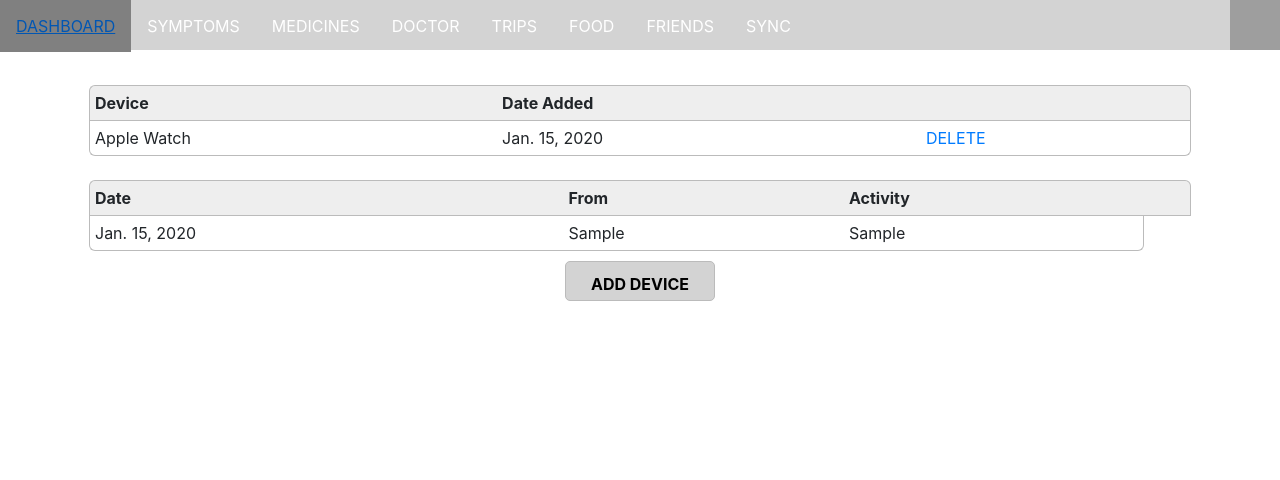
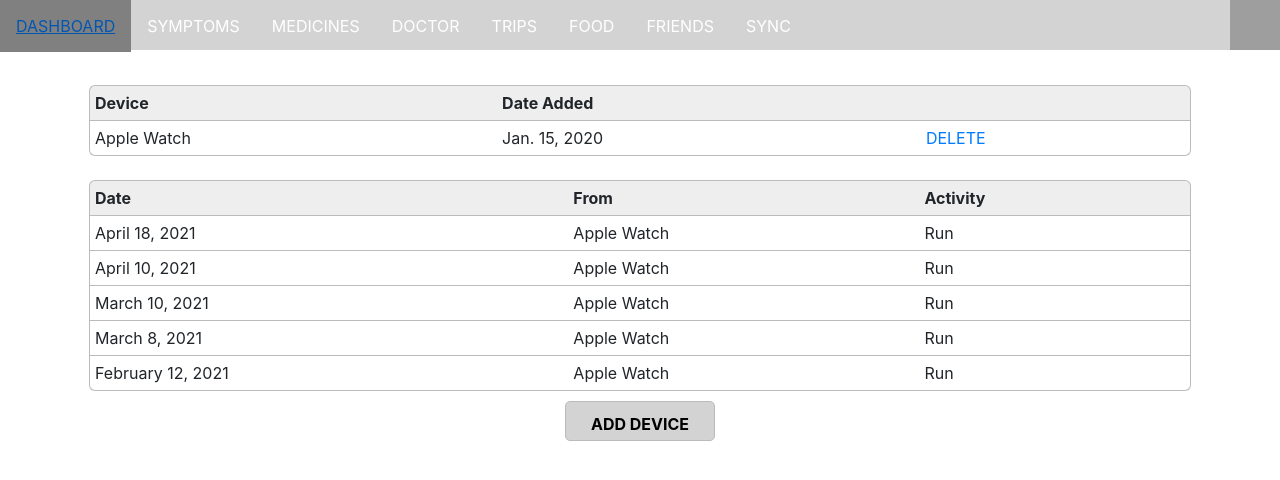
Before and after one commit to smithts/My-COVID-Dashboard, a Django app: page /dashboard/sync/ in a window 1280 px wide. Shown: the top 480 px of the page. Run offline with Django 3.2, Linux system fonts and the light colour scheme; tables that the repository leaves empty hold one stand-in row (values such as "Sample post"); grey boxes are pictures that could not be loaded.

Commit message:
Hardcoded HTML of sync page to return activity logs when devices are selected. Added funtionality so that the same device cannot be added twice. Updated food tye selections.

```diff
--- a/mysite/dashboard/models.py
+++ b/mysite/dashboard/models.py
@@ -171,7 +171,7 @@ class Device(models.Model):
     date_added = models.DateField('date published')
 
     def __str__(self):
-        return self.device + " added on " + self.date_added + "."
+        return self.device + " added on " + str(self.date_added) + "."
 
 class DeviceForm(ModelForm):
     class Meta:
@@ -182,15 +182,18 @@ class DeviceForm(ModelForm):
 # Sync Health Data
 class HealthData(models.Model):
 
+    #device = models.ForeignKey(Device, on_delete=models.CASCADE, null=True)
     device = models.CharField(max_length=100)
     log_date = models.DateField('date published')
     activity = models.CharField(max_length=100)
 
     def __str__(self):
-        return self.activity + " logged on " + self.log_date + "."
+        return self.activity + " logged on " + str(self.log_date) + "."
 
+'''
 class HealthDataForm(ModelForm):
     class Meta:
         widgets = {'log_date': DateInput()}
         model = HealthData
         fields = ['log_date', 'device', 'activity']
+'''
--- /dev/null
+++ b/mysite/dashboard/templates/sync/device_already_synced.html
@@ -0,0 +1,6 @@
+{% extends "base.html" %}
+{% block title %}Sync{% endblock %}
+{% block content %}
+DEVICE HAS ALREADY BEEN SYNCED
+<a href="{% url 'dashboard:view_sync' %}">Back to Logs</a>
+{% endblock %}
--- a/mysite/dashboard/templates/sync/index.html
+++ b/mysite/dashboard/templates/sync/index.html
@@ -30,11 +30,70 @@
             <th>{{header}}</th>
         {% endfor %}
     </tr>
-{% if data %}
-    {% for h in data %}
+    {% if device %}
+        {% for d in device %}
+            {% if d.get_device_display == 'Fitbit' %}
                 <tr class="results_row">
-           <td>{{ h.log_date }}</td><td>{{ h.device }}</td><td>{{ h.activity }}</td>
+                    <td>{{ 'April 16, 2021' }}</td><td>{{ d.get_device_display }}</td><td>{{ 'Run' }}</td><td></td>
                 </tr>
+                <tr class="results_row">
+                    <td>{{ 'April 6, 2021' }}</td><td>{{ d.get_device_display }}</td><td>{{ 'Run' }}</td><td></td>
+                </tr>
+                <tr class="results_row">
+                    <td>{{ 'April 3, 2021' }}</td><td>{{ d.get_device_display }}</td><td>{{ 'Run' }}</td><td></td>
+                </tr>
+                <tr class="results_row">
+                    <td>{{ 'March 20, 2021' }}</td><td>{{ d.get_device_display }}</td><td>{{ 'Run' }}</td><td></td>
+                </tr>
+            {% elif d.get_device_display == 'Apple Watch' %}
+                <tr class="results_row">
+                    <td>{{ 'April 18, 2021' }}</td><td>{{ d.get_device_display }}</td><td>{{ 'Run' }}</td><td></td>
+                </tr>
+                <tr class="results_row">
+                    <td>{{ 'April 10, 2021' }}</td><td>{{ d.get_device_display }}</td><td>{{ 'Run' }}</td><td></td>
+                </tr>
+                <tr class="results_row">
+                    <td>{{ 'March 10, 2021' }}</td><td>{{ d.get_device_display }}</td><td>{{ 'Run' }}</td><td></td>
+                </tr>
+                <tr class="results_row">
+                    <td>{{ 'March 8, 2021' }}</td><td>{{ d.get_device_display }}</td><td>{{ 'Run' }}</td><td></td>
+                </tr>
+                <tr class="results_row">
+                    <td>{{ 'February 12, 2021' }}</td><td>{{ d.get_device_display }}</td><td>{{ 'Run' }}</td><td></td>
+                </tr>
+            {% elif d.get_device_display == 'iPhone' %}
+                <tr class="results_row">
+                    <td>{{ 'April 19, 2021' }}</td><td>{{ d.get_device_display }}</td><td>{{ 'Run' }}</td><td></td>
+                </tr>
+                <tr class="results_row">
+                    <td>{{ 'April 8, 2021' }}</td><td>{{ d.get_device_display }}</td><td>{{ 'Run' }}</td><td></td>
+                </tr>
+                <tr class="results_row">
+                    <td>{{ 'March 25, 2021' }}</td><td>{{ d.get_device_display }}</td><td>{{ 'Run' }}</td><td></td>
+                </tr>
+                <tr class="results_row">
+                    <td>{{ 'March 21, 2021' }}</td><td>{{ d.get_device_display }}</td><td>{{ 'Run' }}</td><td></td>
+                </tr>
+                <tr class="results_row">
+                    <td>{{ 'February 27, 2021' }}</td><td>{{ d.get_device_display }}</td><td>{{ 'Run' }}</td><td></td>
+                </tr>
+            {% elif d.get_device_display == 'Android' %}
+                <tr class="results_row">
+                    <td>{{ 'April 11, 2021' }}</td><td>{{ d.get_device_display }}</td><td>{{ 'Run' }}</td><td></td>
+                </tr>tr>
+                <tr class="results_row">
+                    <td>{{ 'April 5, 2021' }}</td><td>{{ d.get_device_display }}</td><td>{{ 'Run' }}</td><td></td>
+                </tr>
+                <tr class="results_row">
+                    <td>{{ 'March 17, 2021' }}</td><td>{{ d.get_device_display }}</td><td>{{ 'Run' }}</td><td></td>
+                </tr>
+                <tr class="results_row">
+                    <td>{{ 'March 11, 2021' }}</td><td>{{ d.get_device_display }}</td><td>{{ 'Run' }}</td><td></td>
+                </tr>
+                <tr class="results_row">
+                    <td>{{ 'March 1, 2021' }}</td><td>{{ d.get_device_display }}</td><td>{{ 'Run' }}</td><td></td>
+                </tr>
+            {%  endif %}
         {% endfor %}
     {% else %}
         <tr><td colspan="6">No health data.</td></tr>
--- a/mysite/dashboard/urls.py
+++ b/mysite/dashboard/urls.py
@@ -38,6 +38,7 @@ urlpatterns = [
     path('symptom/delete/<int:id>/', views.delete_symptom, name="delete_symptom"),
     path('symptom/success', views.success_symptom, name='success_symptom'),
 
+
     #trip
     path('trip/', views.view_trip, name='trip_view'),
     path('trip/add', views.add_trip, name='add_trip'),
@@ -49,6 +50,7 @@ urlpatterns = [
     path('sync/add', views.add_device, name='add_device'),
     path('sync/delete/<int:id>/', views.delete_device, name='delete_device'),
     path('sync/success', views.success_sync, name='success_sync'),
+    path('sync/device_already_synced', views.failure_sync, name='failure_sync'),
 
     path('success', views.success, name='success')
 
--- a/mysite/dashboard/views.py
+++ b/mysite/dashboard/views.py
@@ -221,31 +221,6 @@ def delete_trip(request, id):
 def success_trip(request):
     return render(request, 'trip/success.html')
 
-
-# Sync Device
-'''
-def view_device(request):
-    headers = ['Device', 'Date Added', '']
-
-    context = {
-        'device': Device.objects.all(),
-        'headers': headers
-    }
-
-    return render(request, 'sync/index.html', context)
-'''
-# Sync Device
-'''
-def view_healthData(request):
-    headers = ['Date', 'From', 'Activity', '']
-
-    context = {
-        'data': HealthData.objects.all(),
-        'headers': headers
-    }
-
-    return render(request, 'sync/index.html', context)
-'''
 def view_sync(request):
     deviceHeaders = ['Device', 'Date Added', '']
     healthHeaders = ['Date', 'From', 'Activity', '']
@@ -262,8 +237,15 @@ def view_sync(request):
 def add_device(request):
     form = DeviceForm(request.POST or None)
     if form.is_valid():
-        form.save()
-        response = redirect('/dashboard/sync/success')
+
+        # Retrieve device type from form request. If the device has already been
+        # synced, do not add it to the database.
+        user_device = form.cleaned_data.get('device')
+        if not Device.objects.filter(device=user_device).exists():
+            form.save()
+            response = redirect('/dashboard/sync/success')
+        else:
+            response = redirect('/dashboard/sync/device_already_synced')
         return response
 
     context = {
@@ -278,9 +260,8 @@ def delete_device(request, id):
 def success_sync(request):
     return render(request, 'sync/success.html')
 
-
-
-
+def failure_sync(request):
+    return render(request, 'sync/device_already_synced.html')
 
 def success(request):
     return render(request, 'save/success.html')
```
Lines whose indentation alone changed are shown as unchanged.
